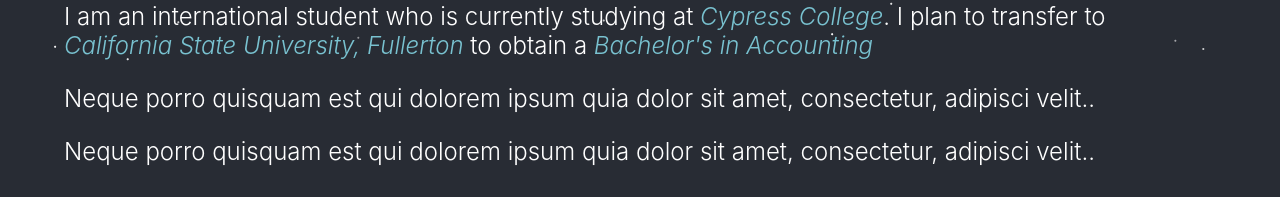
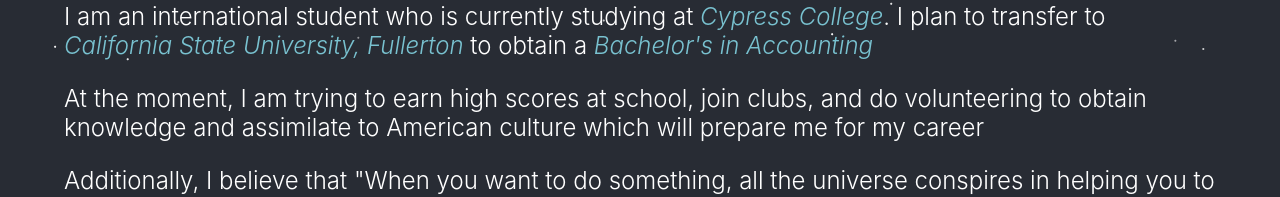
Before and after one commit to Brian-E-Nguyen/Thu-Website, a React (Create React App) app: page / in a window 1280 px wide. Shown: the part 737-934 px from the top of the page. Built offline with nearby package versions, Linux system fonts and the light colour scheme.

Commit message:
About: content

```diff
--- a/src/components/Home/About.js
+++ b/src/components/Home/About.js
@@ -20,12 +20,15 @@
           </span>
         </p>
         <p>
-          Neque porro quisquam est qui dolorem ipsum quia dolor sit amet,
-          consectetur, adipisci velit..
+          At the moment, I am trying to earn high scores at school, join clubs,
+          and do volunteering to obtain knowledge and assimilate to American
+          culture which will prepare me for my career
         </p>
         <p>
-          Neque porro quisquam est qui dolorem ipsum quia dolor sit amet,
-          consectetur, adipisci velit..
+          Additionally, I believe that "When you want to do something, all the
+          universe conspires in helping you to achieve it" - Paulo Coeho.
+          Therefore, have a strong desire, try your best to achieve it, and
+          celebrate the result
         </p>
       </div>
     </div>
```
